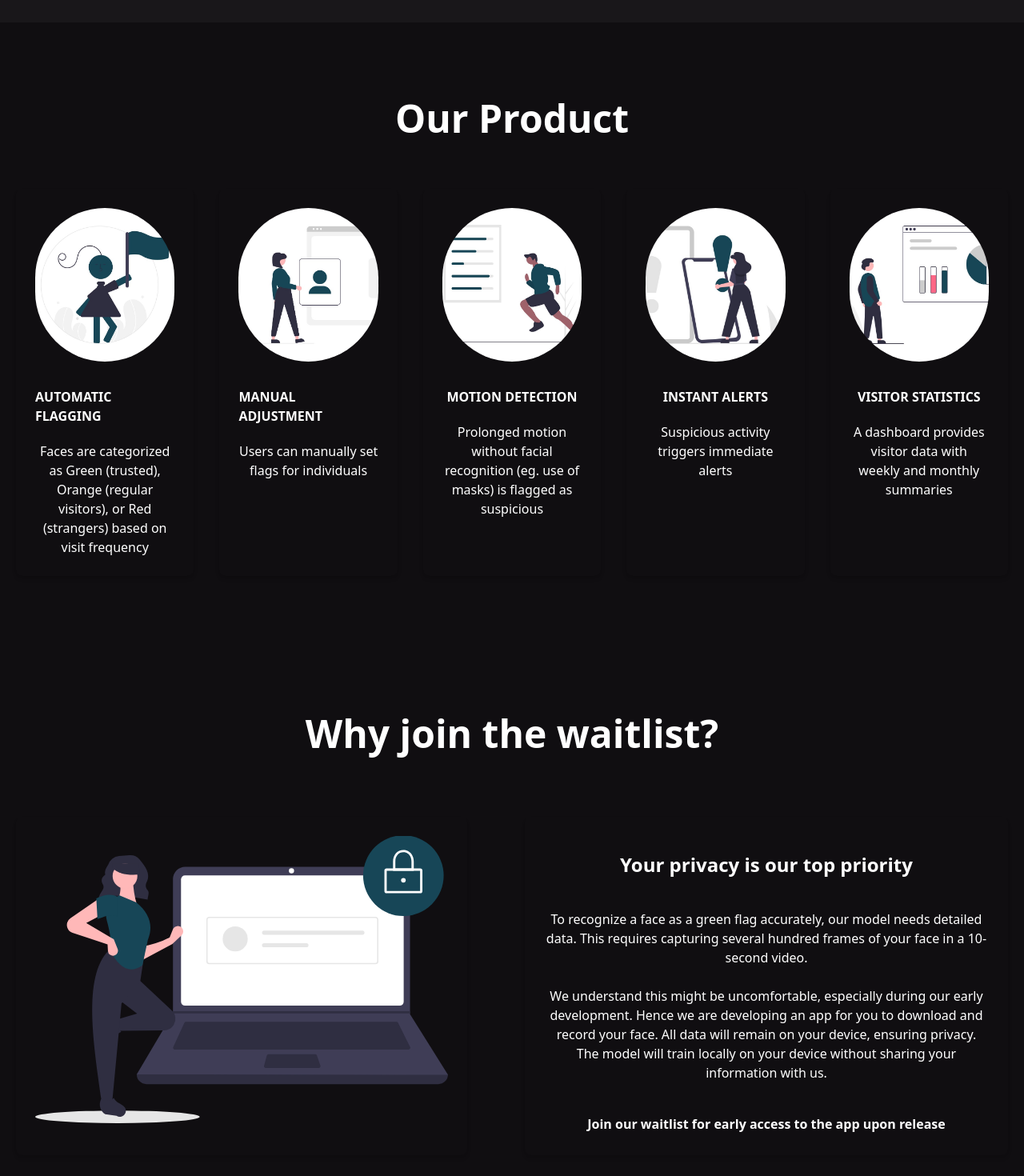
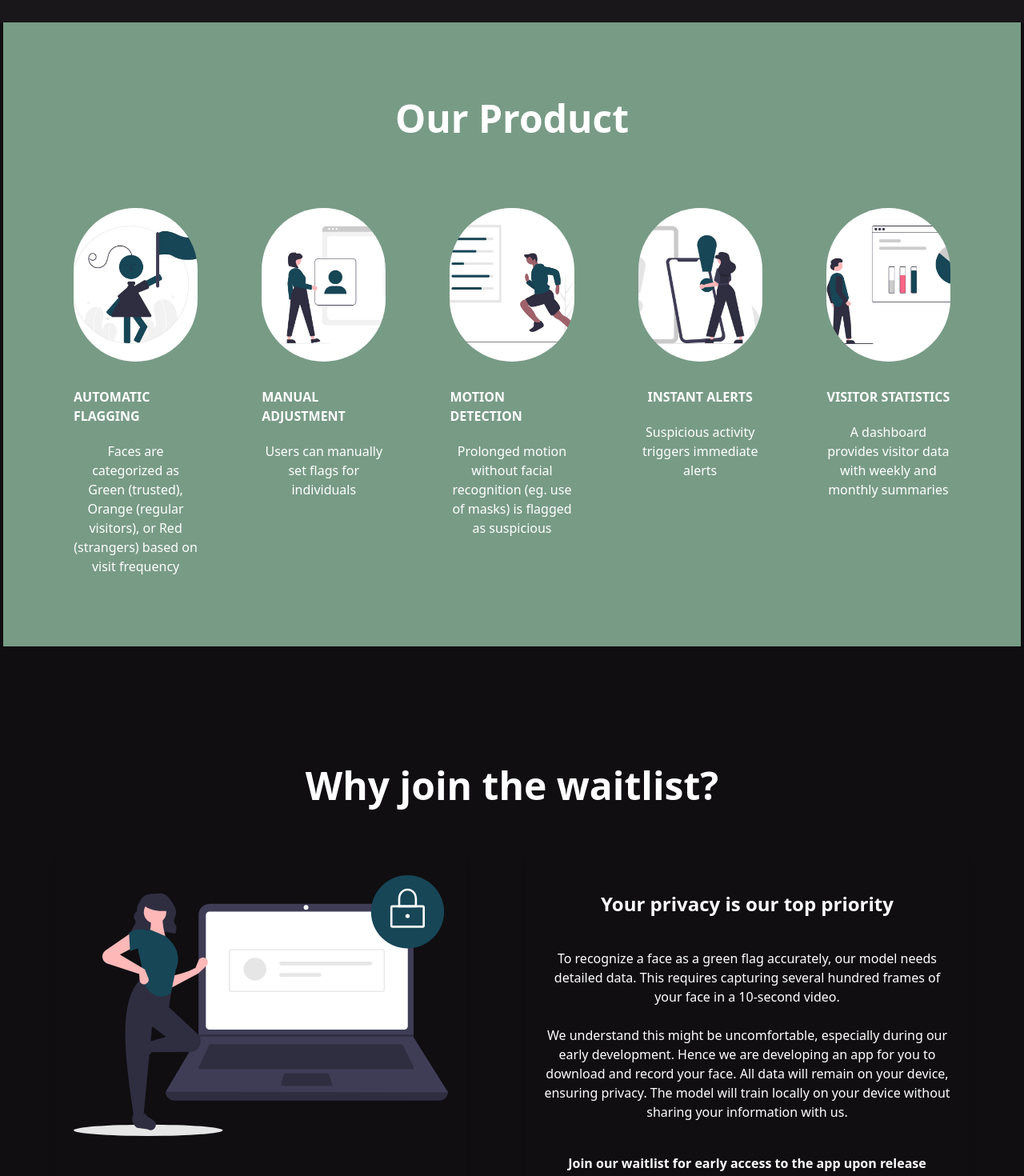
Before and after one commit to Kunaluu/oversight, a React (Vite) app: page / in a window 1280 px wide. Shown: the part 860-2330 px from the top of the page at 80% size. Built offline with nearby package versions, Linux system fonts and the light colour scheme.

Commit message:
changes: 1.  added colours in tailwind, and then in about us, business, and plan 2. changed some spacing since the colors were different

```diff
--- a/src/components/About Us.jsx
+++ b/src/components/About Us.jsx
@@ -47,8 +47,8 @@ import person2Image from "../assets/michelle.jpg";
 const AboutUs = () => {
   return (
     <section id="about">
-      <div className="flex flex-col items-center justify-center bg-primary p-4">
-        <h1 className="text-5xl font-semibold text-white mt-16 mb-20">
+      <div className="flex flex-col items-center justify-center bg-customBlue p-16">
+        <h1 className="text-5xl font-semibold text-white mt-8 mb-16">
           This is us
         </h1>
         <div className="grid grid-cols-1 md:grid-cols-2 gap-8 w-full max-w-7xl">
--- a/src/components/Business.jsx
+++ b/src/components/Business.jsx
@@ -223,8 +223,8 @@ import Image from "../assets/waitlist.svg";
 const Business = () => {
   return (
     <section id="waitlist">
-      <div className="flex flex-col items-center justify-center bg-primary p-4">
-        <h1 className="text-5xl font-semibold text-white mt-16 mb-20">
+      <div className="flex flex-col items-center justify-center bg-primary p-16">
+        <h1 className="text-5xl font-semibold text-white mt-8 mb-16">
           Why join the waitlist?
         </h1>
         <div className="grid grid-cols-1 md:grid-cols-2 gap-8 w-full max-w-7xl">
--- a/src/components/Plan.jsx
+++ b/src/components/Plan.jsx
@@ -50,14 +50,14 @@ import product5Image from "../assets/product5.jpg";
 const Plan = () => {
   return (
     <section id="demo">
-      <div className="flex flex-col items-center justify-center bg-primary p-4">
-        <h1 className="text-5xl font-semibold text-white mt-20 mb-16">
+      <div className="flex flex-col items-center justify-center bg-customGreen p-16">
+        <h1 className="text-5xl font-semibold text-white mt-8 mb-16">
           Our Product
         </h1>
         <div className="grid grid-cols-1 md:grid-cols-5 gap-8 w-full max-w-7xl">
 
           {/* Feature 1 */}
-          <div className="flex flex-col items-center p-6 rounded-lg shadow-md bg-transparent">
+          <div className="flex flex-col items-center p-6">
             <img
               src={product1Image}
               alt="Kunal Umbrani"
@@ -73,7 +73,7 @@ const Plan = () => {
           </div>
 
           {/* Feature 2 */}
-          <div className="flex flex-col items-center p-6 rounded-lg shadow-md bg-transparent">
+          <div className="flex flex-col items-center p-6">
             <img
               src={product2Image}
               alt="Michelle Dsouza"
@@ -89,7 +89,7 @@ const Plan = () => {
           </div>
 
           {/* Feature 3 */}
-          <div className="flex flex-col items-center p-6 rounded-lg shadow-md bg-transparent">
+          <div className="flex flex-col items-center p-6">
             <img
               src={product3Image}
               alt="Michelle Dsouza"
@@ -105,7 +105,7 @@ const Plan = () => {
           </div>
 
           {/* Feature 4 */}
-          <div className="flex flex-col items-center p-6 rounded-lg shadow-md bg-transparent">
+          <div className="flex flex-col items-center p-6">
             <img
               src={product4Image}
               alt="Michelle Dsouza"
@@ -120,7 +120,7 @@ const Plan = () => {
           </div>
 
           {/* Feature 5 */}
-          <div className="flex flex-col items-center p-6 rounded-lg shadow-md bg-transparent">
+          <div className="flex flex-col items-center p-6">
             <img
               src={product5Image}
               alt="Michelle Dsouza"
--- a/tailwind.config.cjs
+++ b/tailwind.config.cjs
@@ -9,7 +9,9 @@ module.exports = {
         secondary: "#00f6ff",
         dimWhite: "rgba(255, 255, 255, 0.7)",
         dimBlue: "rgba(9, 151, 124, 0.1)",
-        customGrey: "#19171a"
+        customGrey: "#19171a",
+        customGreen: "#789B86",
+        customBlue: "#7B9BB0"
       },
       fontFamily: {
         poppins: ["Poppins", "sans-serif"],
@@ -26,5 +28,3 @@ module.exports = {
   },
   plugins: [],
 };
-
-// aecf80
```
